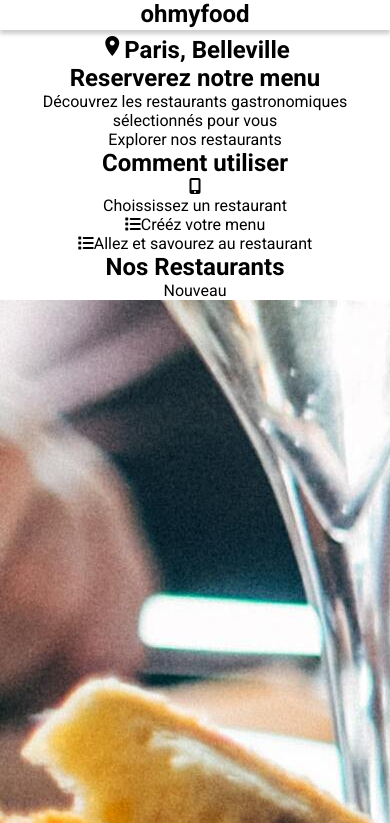
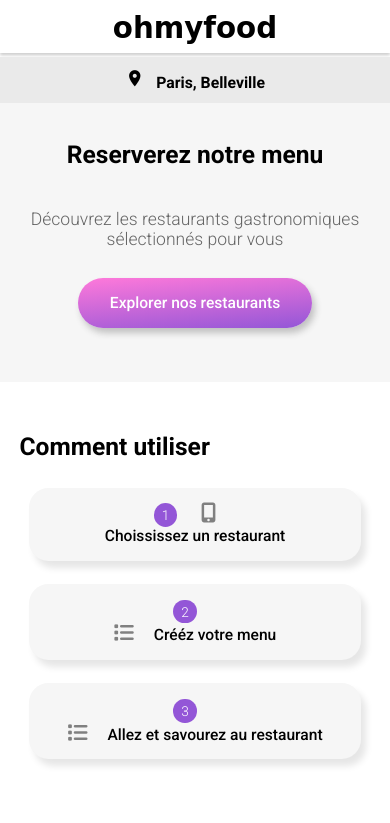
Before and after one commit to danielOuattara/DanielOuattara_03_10092020, a plain HTML site: page home/index.html in a window 390 px wide. Shown: the top 823 px of the page. Drawn offline with Linux system fonts and the light colour scheme; a web font is replaced by a local one.

Commit message:
redesigning nav: restaurants

```diff
--- a/home/index.html
+++ b/home/index.html
@@ -19,7 +19,7 @@
 
     <main>
         <aside>
-            <section class="localisation">
+            <section class="geolocalisation">
                 <h2> <i class="material-icons">location_on</i>Paris, Belleville</h2>
             </section>
 
@@ -29,24 +29,25 @@
                 <p>Explorer nos restaurants</p>
             </section>
 
-            <section class="explication">
+            <section class="mode-emploi">
 
                 <h2>Comment utiliser</h2>
-                    <div class="explication-application choix-restaurant">
-                        <i class='fas fa-mobile-alt icons-explication'></i>
-                        <p>Choississez un restaurant</p>
-                    </div>
-                    <div class="explication-application choix-menu">
-                        <p> <i class='fas fa-list icons-explication'></i>Crééz votre menu</p>
-                    </div>
-                    <div class="explication-application choix-reservation">
-                        <p> <i class='fas fa-list icons-explication'></i>Allez et savourez au restaurant</p>
-                    </div>
+
+                <div class="mode-emploi-application choix-restaurant">
+                    <i class='fas fa-mobile-alt icons-mode-emploi'></i>
+                    <p>Choississez un restaurant</p>
+                </div>
+                <div class="mode-emploi-application choix-menu">
+                    <p> <i class='fas fa-list icons-mode-emploi'></i>Crééz votre menu</p>
+                </div>
+                <div class="mode-emploi-application choix-reservation">
+                    <p> <i class='fas fa-list icons-mode-emploi'></i>Allez et savourez au restaurant</p>
+                </div>
             </section>
         </aside>
 
+
         <nav>
-
             <h2>Nos Restaurants</h2>
 
             <div class="la-platte-du-gout  restaurants-home">
--- a/home/style_home/style_mobile.scss
+++ b/home/style_home/style_mobile.scss
@@ -13,10 +13,8 @@
 $couleur_primaire: #9356D7;
 $couleur_secondaire: #FF79DA;
 $couleur_tertiaire: #99E2D0;
-$white_background: #ffffff;
 $font_texte: 'Roboto', sans-serif;
-$font_logo: 'Shrikhand', cursive;
-$font_titre: 'Shrikhand', cursive;
+$font_logo_titre: 'Shrikhand', cursive;
 
 $font_weight_bold: bold;
 $font_weight_light: 300;
@@ -42,189 +40,190 @@ $border_rouge: 1px solid red;
 
 
 header {
-    box-shadow: 0 1vw 1vw #cfcfcf;
+    box-shadow: 0 0.75vw 0.75vw #cfcfcf;
     margin-bottom: 1vw;
     padding-bottom: 0.5vw;
-    font-family: $font_logo;
 
-    header h2.logo {
-        text-align: center;
+    h2.logo {
+        font-family: $font_logo_titre;
         font-size: 7.5vw;
         padding-top: 2.8vw;
         padding-bottom: 1.6vw;
-
-        background-color: $white_background;
+        background-color: rgb(255, 255, 255);
     }
 }
 
 
+main {
+
+    aside {
 
 
+        section.geolocalisation {
+            background:#eaeaea;
+            font-family: $font_texte;
+            // font-weight: 400;
+            font-size: 2.7vw;
+            padding: 3vw;
 
+            .material-icons {
+                font-size: 5vw;
+                margin-right: 3vw;
+            }
+        }
 
-    // div.localisation {
-    //     background:#eaeaea;
-    //     font-family: $font_texte;
-    //     font-weight: 500;
-    //     font-size: 4.0vw;
-    //     padding: 3vw;
+        section.presentations {
 
-    //     .material-icons {
-    //         font-size: 5vw;
-    //         margin-right: 1.5vw;
-    //     }
-    // }
+            padding-top: 9.5vw;
+            padding-bottom: 14vw;
+            background: #f6f6f6 ;
+            // border: $border_noire;
 
-    // section.presentations {
+            h2:nth-child(1) {
+                font-family: $font_texte;
+                font-weight: $font_weight_bold;
+                font-size: 6.3vw;
+                padding-bottom: 10.2vw;
+                // border: $border_noire;
+            }
 
-    //     padding-top: 9.5vw;
-    //     padding-bottom: 14vw;
-    //     background: #f6f6f6 ;
-    //     // border: $border_noire;
+            p:nth-child(2) {
+                font-family: $font_texte;
+                font-weight: $font_weight_light;
+                // padding-left: 1vw;
+                // padding-right: 1vw;
+                font-size: 4.5vw;
+                color: #656565;
+                // border: $border_noire;
+                margin-bottom: 7.5vw;
 
-    //      h2:nth-child(1) {
-    //         font-family: $font_texte;
-    //         font-weight: $font_weight_bold;
-    //         font-size: 6.3vw;
-    //         padding-bottom: 10.2vw;
-    //         // border: $border_noire;
-    //     }
+            }
 
-    //      p:nth-child(2) {
-    //         font-family: $font_texte;
-    //         font-weight: $font_weight_light;
-    //         // padding-left: 1vw;
-    //         // padding-right: 1vw;
-    //         font-size: 4.5vw;
-    //         color: #656565;
-    //         // border: $border_noire;
-    //         margin-bottom: 7.5vw;
+            p:nth-child(3) {
+                border-radius: 10vw;
+                background-color: $couleur_primaire;
+                padding: 4vw;
+                background: linear-gradient( 175deg,$couleur_secondaire, $couleur_primaire);
+                box-shadow: 3px 5px 7px rgb(192, 192, 192);
+                color: red;
+                margin-left: auto;
+                margin-right: auto;
+                width: 60%;
+                color: white;
+                font-size: 4vw;
+                font-family: $font_texte;
+                font-weight: $font_weight_medium
+            }
+        }
 
-    //     }
+        section.mode-emploi {
+            padding-top: 12.8vw;
+            padding-bottom: 11vw;
+            counter-reset: item;
 
-    //      p:nth-child(3) {
-    //         border-radius: 10vw;
-    //         background-color: $couleur_primaire;
-    //         padding: 4vw;
-    //         background: linear-gradient( 175deg,$couleur_secondaire, $couleur_primaire);
-    //         box-shadow: 3px 5px 7px rgb(192, 192, 192);
-    //         color: red;
-    //         margin-left: auto;
-    //         margin-right: auto;
-    //         width: 60%;
-    //         color: white;
-    //         font-size: 4vw;
-    //         font-family: $font_texte;
-    //         font-weight: $font_weight_medium
+            h2:nth-child(1) {
+                font-family: $font_texte;
+                font-weight: $font_weight_bold;
+                font-size: 6.3vw;
+                padding-left: 5vw;
+                text-align: left;
+                padding-bottom: 6.8vw;
+            }
 
-    //     }
-    // }
+            div.mode-emploi-application {
+                background: #f6f6f6;
+                max-width: 85%;
+                margin: auto;
+                border-radius: 5vw;
+                padding: 4vw;
+                margin-bottom: 6vw;
+                box-shadow: 5px 7px 7px rgb(230, 230, 230);
+                font-family: $font_texte;
+                font-size: 4vw;
+                font-weight: $font_weight_medium;
 
-    // section.explication {
-    //     padding-top: 12.8vw;
-    //     padding-bottom: 11vw;
-    //     counter-reset: item;
+                .icons-mode-emploi {
+                    margin-right: 20px;
+                    color: grey;
+                    font-size: 20px;
+                }
 
+            }
+            div.mode-emploi-application::before {
+                counter-increment: item;
+                content: counter(item) ;
+                background: grey;
+                padding: 1vw 2vw;
+                margin-right: 20px;
+                display: inline-block;
+                // position: relative;
+                border-radius: 50%;
+                font-family: $font_texte;
+                color: white;
+                font-size: 3.5vw;
+                font-weight: $font_weight_light;
+                background: $couleur_primaire;
+            }
+        }
+    }
+}
 
-    //     h2:nth-child(1) {
-    //         font-family: $font_texte;
-    //         font-weight: $font_weight_bold;
-    //         font-size: 6.3vw;
-    //         padding-left: 5vw;
-    //         text-align: left;
-    //         padding-bottom: 6.8vw;
-    //     }
+    nav {
 
-    //     div.explication-application {
-    //         background: #f6f6f6;
-    //         max-width: 85%;
-    //         margin: auto;
-    //         border-radius: 5vw;
-    //         padding: 4vw;
-    //         margin-bottom: 6vw;
-    //         box-shadow: 5px 7px 7px rgb(230, 230, 230);
-    //         font-family: $font_texte;
-    //         font-size: 4vw;
-    //         font-weight: $font_weight_medium;
+        .nos-restaurants {
+            // background: #333;
+            background: #f6f6f6 ;
+            padding-top: 15vw;
+            text-align: left;
 
-    //         .icons-explication {
-    //             margin-right: 20px;
-    //             color: grey;
-    //             font-size: 20px;
-    //         }
+            h2 {
+                text-align: left;
+                margin-left: 5vw;
+                padding-bottom: 5vw;
+            }
 
-    //     }
-    //     div.explication-application::before {
-    //         counter-increment: item;
-    //         content: counter(item) ;
-    //         background: grey;
-    //         padding: 1vw 2vw;
-    //         margin-right: 20px;
-    //         display: inline-block;
-    //         // position: relative;
-    //         border-radius: 50%;
-    //         font-family: $font_texte;
-    //         color: white;
-    //         font-size: 3.5vw;
-    //         font-weight: $font_weight_light;
-    //         background: $couleur_primaire;
-    //     }
-    // }
+                div.contenaires-image {
 
-    // section.nos-restaurants {
-    //     // background: #333;
-    //     background: #f6f6f6 ;
-    //     padding-top: 15vw;
-    //     text-align: left;
+                    img {
+                        display: block;
+                        margin: auto;
+                        border-radius: 4vw 4vw 0 0;
+                        width: 85vw;
+                        height: auto;
+                    }
+                }
 
-    //     h2 {
-    //         text-align: left;
-    //         margin-left: 5vw;
-    //         padding-bottom: 5vw;
-    //     }
+                div.contenaires-nom-ville {
+                    padding: 5vw;
+                    margin: auto;
+                    background: white;
+                    border-radius: 0 0 4vw 4vw;
+                    width: 85vw;
+                    margin-bottom: 5vw;
 
-    //     div.contenaires-image {
+                    .ville {
+                        font-weight: $font_weight_light;
+                        padding-top: 5px;
+                    }
+                }
+    }
+}
 
-    //         img {
-    //             display: block;
-    //             margin: auto;
-    //             border-radius: 4vw 4vw 0 0;
-    //             width: 85vw;
-    //             height: auto;
-    //         }
-    //     }
+footer {
+    text-align: left;
+    margin-top: 15vw;
+    background: #353535;
+    padding: 5vw 5vw 5vw 5vw;
+    color: white;
+    line-height: 1.8;
 
-    //     div.contenaires-nom-ville {
-    //         padding: 5vw;
-    //         margin: auto;
-    //         background: white;
-    //         border-radius: 0 0 4vw 4vw;
-    //         width: 85vw;
-    //         margin-bottom: 5vw;
+    h2 {
+        font-family: $font_logo_titre ;
+        font-weight: $font_weight_medium;
+    }
 
-    //         .ville {
-    //             font-weight: $font_weight_light;
-    //             padding-top: 5px;
-    //         }
-    //     }
-    // }
-
-
-    // footer {
-    //     text-align: left;
-    //     margin-top: 15vw;
-    //     background: #353535;
-    //     padding: 5vw 5vw 5vw 5vw;
-    //     color: white;
-    //     line-height: 1.8;
-
-    //     h3 {
-    //         font-family: $font-logo ;
-    //         font-weight: $font_weight_medium;
-    //     }
-
-    //     .icons-footer {
-    //         font-size: 14px;
-    //         margin-right: 10px;
-    //     }
-    // }
+    .icons-footer {
+        font-size: 14px;
+        margin-right: 10px;
+    }
+}
```
Also changed, not shown: home/style_home/style_mobile.css, 1 other file.
